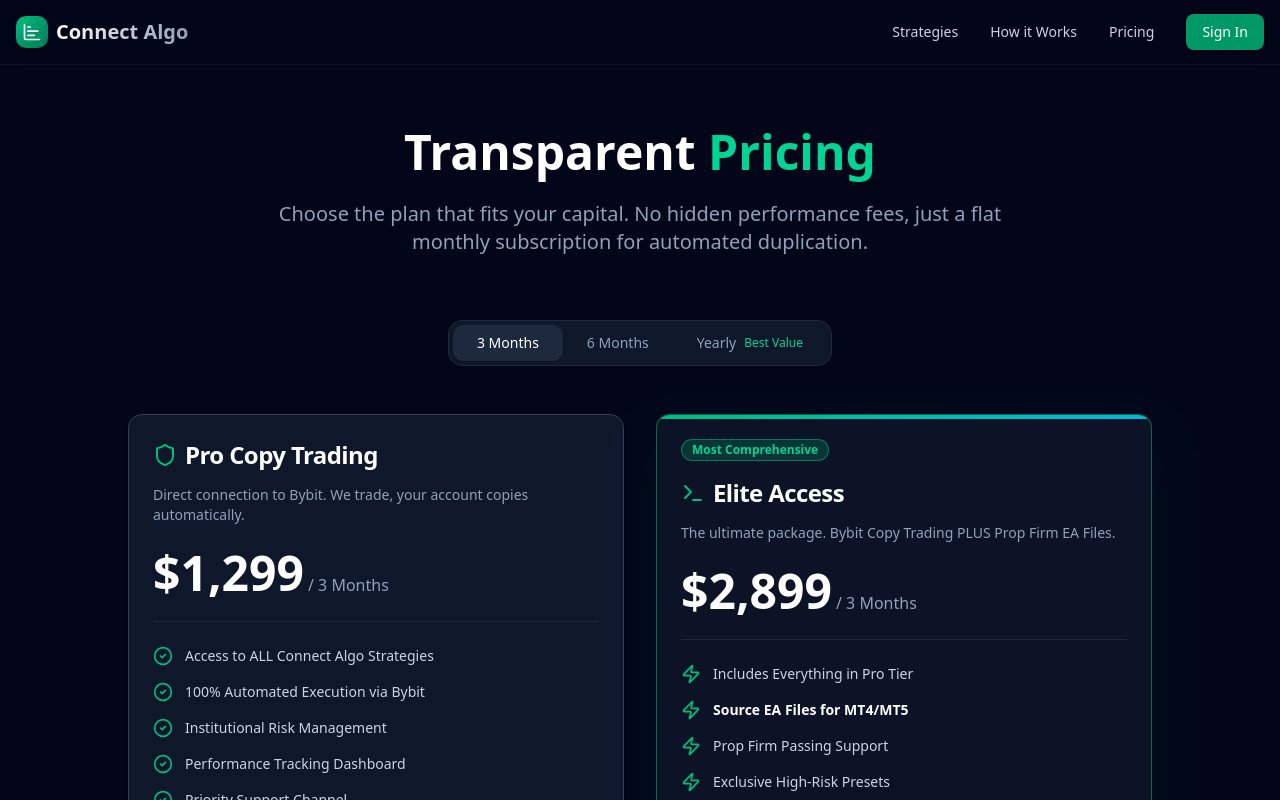
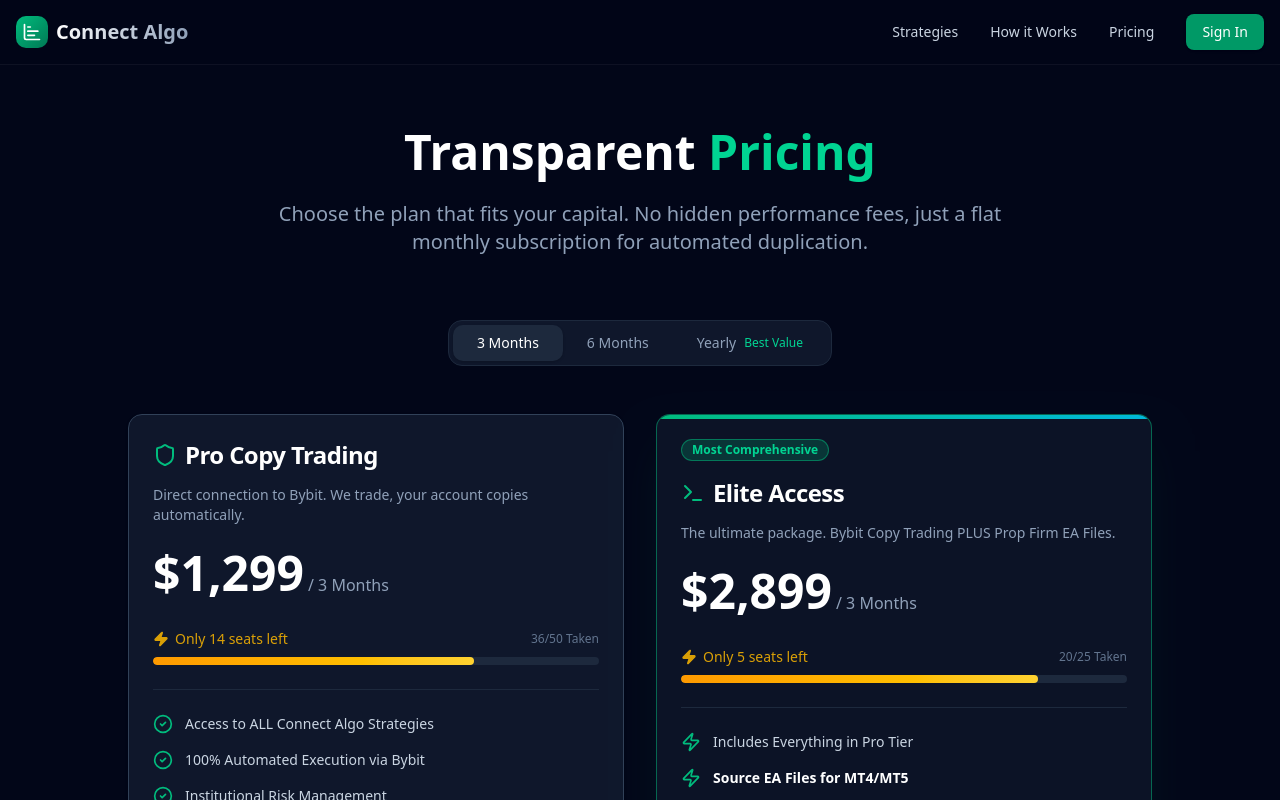
Before and after one commit to gcharbelll-cpu/connectalgo, a Next.js app: page /pricing in a window 1280 px wide. Shown: the top 800 px of the page. Built offline with nearby package versions, Linux system fonts and the light colour scheme.

Commit message:
feat(ui): add limited seats indicator to the pricing grid layout

```diff
--- a/src/components/sections/PricingGrid.tsx
+++ b/src/components/sections/PricingGrid.tsx
@@ -41,7 +41,9 @@
             "Institutional Risk Management",
             "Performance Tracking Dashboard",
             "Priority Support Channel"
-        ]
+        ],
+        seatsRemaining: 14,
+        totalSeats: 50
     };
 
     // Tier 2 Data
@@ -64,7 +66,9 @@
             "Prop Firm Passing Support",
             "Exclusive High-Risk Presets",
             "1-on-1 Setup Strategy Call"
-        ]
+        ],
+        seatsRemaining: 5,
+        totalSeats: 25
     };
 
     return (
@@ -117,6 +121,23 @@
                             )}
                         </div>
 
+                        {/* Limited Seats Indicator */}
+                        <div className="space-y-2 pt-2">
+                            <div className="flex justify-between items-center text-sm">
+                                <span className="text-amber-400 font-medium flex items-center gap-1.5 animate-pulse">
+                                    <Zap className="h-4 w-4" fill="currentColor" />
+                                    Only {proTier.seatsRemaining} seats left
+                                </span>
+                                <span className="text-slate-500 font-mono text-xs">{proTier.totalSeats - proTier.seatsRemaining}/{proTier.totalSeats} Taken</span>
+                            </div>
+                            <div className="h-2 w-full bg-slate-800 rounded-full overflow-hidden">
+                                <div
+                                    className="h-full bg-gradient-to-r from-amber-500 to-amber-300 rounded-full"
+                                    style={{ width: `${((proTier.totalSeats - proTier.seatsRemaining) / proTier.totalSeats) * 100}%` }}
+                                />
+                            </div>
+                        </div>
+
                         <div className="pt-6 border-t border-slate-800">
                             <ul className="space-y-4 text-sm text-slate-300">
                                 {proTier.features.map((feature, i) => (
@@ -167,6 +188,23 @@
                             )}
                         </div>
 
+                        {/* Limited Seats Indicator */}
+                        <div className="space-y-2 pt-2">
+                            <div className="flex justify-between items-center text-sm">
+                                <span className="text-amber-400 font-medium flex items-center gap-1.5 animate-pulse">
+                                    <Zap className="h-4 w-4" fill="currentColor" />
+                                    Only {eliteTier.seatsRemaining} seats left
+                                </span>
+                                <span className="text-slate-500 font-mono text-xs">{eliteTier.totalSeats - eliteTier.seatsRemaining}/{eliteTier.totalSeats} Taken</span>
+                            </div>
+                            <div className="h-2 w-full bg-slate-800 rounded-full overflow-hidden">
+                                <div
+                                    className="h-full bg-gradient-to-r from-amber-500 to-amber-300 rounded-full"
+                                    style={{ width: `${((eliteTier.totalSeats - eliteTier.seatsRemaining) / eliteTier.totalSeats) * 100}%` }}
+                                />
+                            </div>
+                        </div>
+
                         <div className="pt-6 border-t border-slate-800">
                             <ul className="space-y-4 text-sm text-slate-300">
                                 {eliteTier.features.map((feature, i) => (
```
